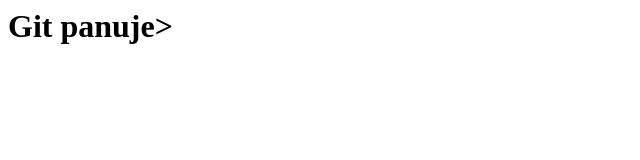
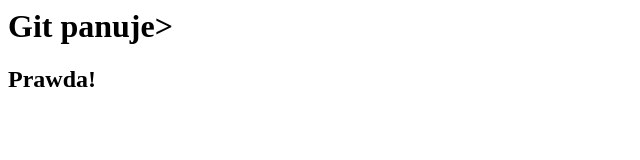
Before and after one commit to SilverHajny/arkanoid, a plain HTML site: page index.html in a window 1280 px wide. Shown: the whole page, without its empty margins (0-640 px from the left). Drawn offline with Linux system fonts and the light colour scheme.

Commit message:
Dodanie pliku index.html

```diff
--- a/index.html
+++ b/index.html
@@ -3,7 +3,7 @@
 	</head>
 	<body>
 <h1>Git panuje> </h1>
-
+<h2>Prawda!   </h2>
 
 	</body>
 </html>
```
